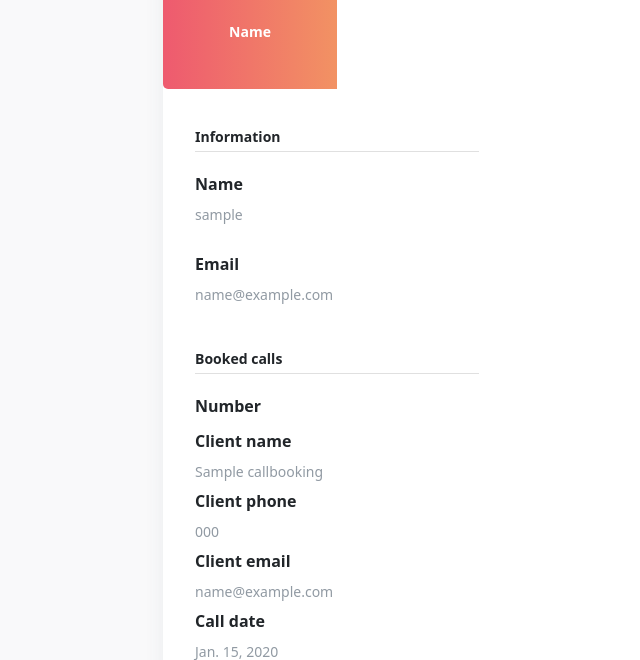
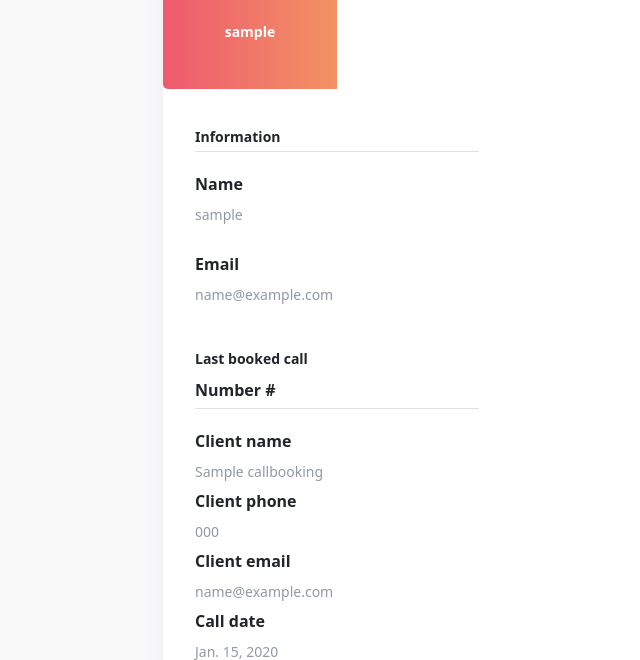
Before and after one commit to Julia-cloudname/marisol-2.0, a Django app: page /profile/ in a window 1280 px wide. Shown: the part 986-1646 px from the top of the page, without its empty margins (202-842 px from the left). Run offline with Django 3.2, Linux system fonts and the light colour scheme; a user stored in the database is signed in; tables that the repository leaves empty hold one stand-in row (values such as "Sample post"); some libraries are stand-ins or nearby versions.

Commit message:
Add to profile info about last booking call

```diff
--- a/blog/views.py
+++ b/blog/views.py
@@ -135,6 +135,6 @@ class SuccessView(View):
 
 class UserProfileView(View):
     def get(self, request, *args, **kwargs):
-        # Retrieve the booked calls for the logged-in user
-        user_bookings = CallBooking.objects.filter(user=request.user)
-        return render(request, 'profile.html', {"user_bookings": user_bookings})
+        # Retrieve the last booking of the current user
+        last_booking = CallBooking.objects.filter(user=request.user).latest('call_date')
+        return render(request, 'profile.html', {'last_booking': last_booking})
--- a/templates/profile.html
+++ b/templates/profile.html
@@ -13,7 +13,7 @@
                                     <img src="https://img.icons8.com/bubbles/100/000000/user.png" class="img-radius"
                                         alt="User-Profile-Image">
                                 </div>
-                                <h6 class="f-w-600">Name</h6>
+                                <h6 class="f-w-600">{{ user.username }}</h6>
                                 <i class=" mdi mdi-square-edit-outline feather icon-edit m-t-10 f-16"></i>
                             </div>
                         </div>
@@ -32,24 +32,23 @@
                                 </div>
                             </div>
                             <div class="card-block">
-                                <h6 class="m-b-20 p-b-5 b-b-default f-w-600">Booked calls</h6>
-                                {% for booking in user_bookings %}
+                                <h6 class= "m-b-10 f-w-600">Last booked call</h6>
+
+                                <p class="m-b-20 p-b-5 b-b-default f-w-600">Number #</p>
                                 <div class="col-sm-6">
-                                    <p class="m-b-10 f-w-600">Number</p>
                                     <p class="m-b-10 f-w-600">Client name</p>
-                                    <h6 class="text-muted f-w-400">{{ booking.client_name }}</h6>
+                                    <h6 class="text-muted f-w-400">{{ last_booking.client_name }}</h6>
                                     <p class="m-b-10 f-w-600">Client phone</p>
-                                    <h6 class="text-muted f-w-400">{{ booking.phone_number }}</h6>
+                                    <h6 class="text-muted f-w-400">{{ last_booking.phone_number }}</h6>
                                     <p class="m-b-10 f-w-600">Client email</p>
-                                    <h6 class="text-muted f-w-400">{{ booking.client_email }}</h6>
+                                    <h6 class="text-muted f-w-400">{{ last_booking.client_email }}</h6>
                                     <p class="m-b-10 f-w-600">Call date</p>
-                                    <h6 class="text-muted f-w-400">{{ booking.call_date }}</h6>
+                                    <h6 class="text-muted f-w-400">{{ last_booking.call_date }}</h6>
                                     <p class="m-b-10 f-w-600">Call time</p>
-                                    <h6 class="text-muted f-w-400">{{ booking.call_time }}</h6>
+                                    <h6 class="text-muted f-w-400">{{ last_booking.call_time }}</h6>
                                     <p class="m-b-10 f-w-600">Details</p>
-                                    <h6 class="text-muted f-w-400">{{ booking.details }}</h6>
+                                    <h6 class="text-muted f-w-400">{{ last_booking.details }}</h6>
                                 </div>
-                                {% endfor %}
                             </div>
                         </div>
                     </div>
```
